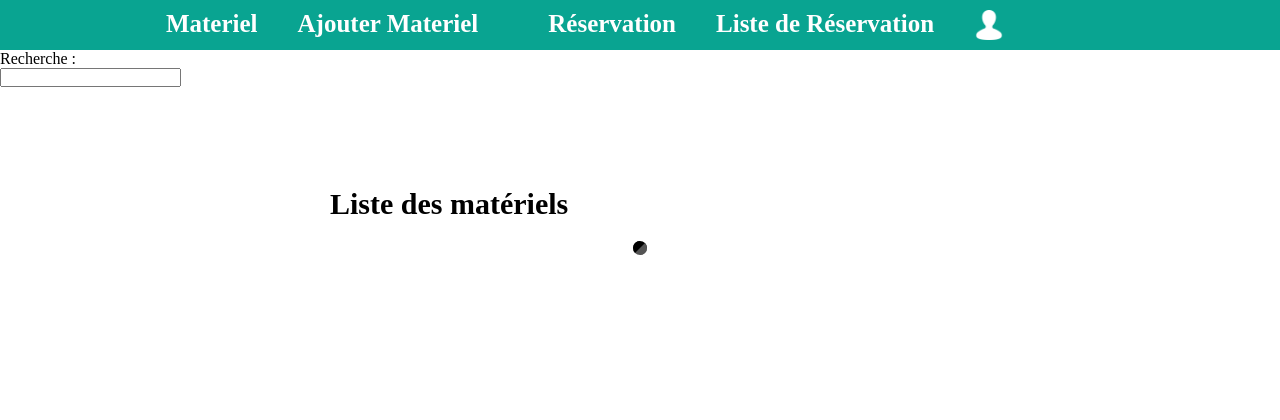
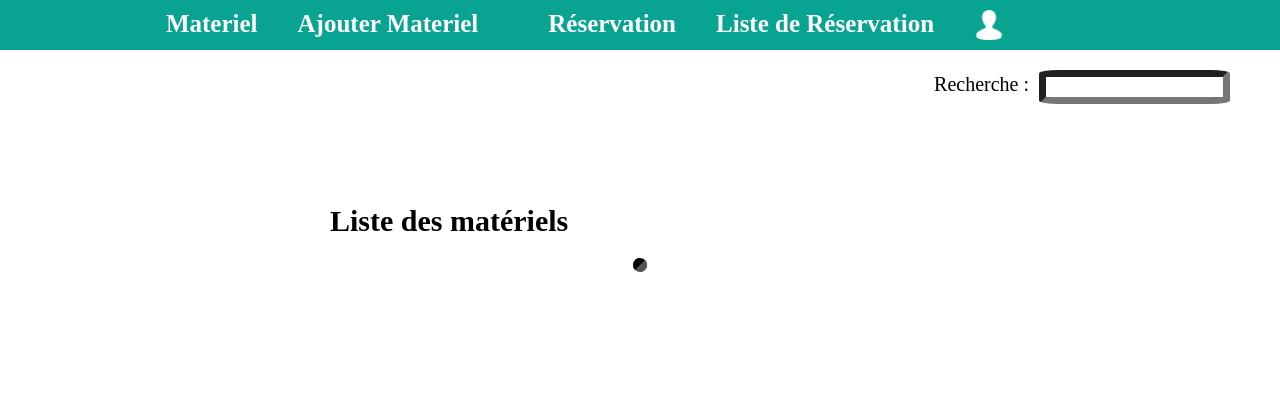
Before and after one commit to Jeremie-PARANT/app-reservation-materiel, a PHP site: page /materiel.php in a window 1280 px wide. Shown: the top 420 px of the page. Run offline with PHP 8.4, Linux system fonts and the light colour scheme; the visitor is signed in with stand-in values (Sample User, id 1); data that the repository does not hold is empty.

Commit message:
bar de recherche css

```diff
--- a/materiel.php
+++ b/materiel.php
@@ -19,9 +19,10 @@
         include_once('includes/header.php');
 
         //BARRE DE RECHERCHE
-        echo '<form action="materiel.php" method="post">
-        <div class="form_txt">Recherche :</div><input type="text" name="nom_materiel">
+        echo '<form class="rech_form" action="materiel.php" method="post">
+        <div class="rech_txt">Recherche :</div><input class="rech_input" type="text" name="nom_materiel">
         </form>';
+
         if (!empty($_POST['nom_materiel'])){
             $nom_materiel = mysqli_real_escape_string($link, $_POST['nom_materiel']);
         }
--- a/reservation_liste.php
+++ b/reservation_liste.php
@@ -93,9 +93,10 @@
             include_once('includes/header.php');
 
             //BARRE DE RECHERCHE
-            echo '<form action="reservation_liste.php" method="post">
-            <div class="form_txt">Recherche :</div><input type="text" name="nom_materiel">
+            echo '<form class="rech_form" action="materiel.php" method="post">
+            <div class="rech_txt">Recherche :</div><input class="rech_input" type="text" name="nom_materiel">
             </form>';
+
             if (!empty($_POST['nom_materiel'])){
                 $nom_materiel = mysqli_real_escape_string($link, $_POST['nom_materiel']);
             }
--- a/styles/tableau.css
+++ b/styles/tableau.css
@@ -78,3 +78,24 @@ table {
     margin-top: 10px;
     margin-bottom: 10px;
 }
+
+/* Bar de recherche */
+
+.rech_form{
+    display: flex;
+    justify-content: right;
+    margin-right: 50px;
+    margin-top: 20px;
+}
+
+.rech_txt{
+    font-size: 20px;
+    padding-top: 3px;
+    margin-right: 10px;
+}
+
+.rech_input{
+    border-radius: 10%;
+    border-width: 7px;
+    height: 20px;
+}
```
